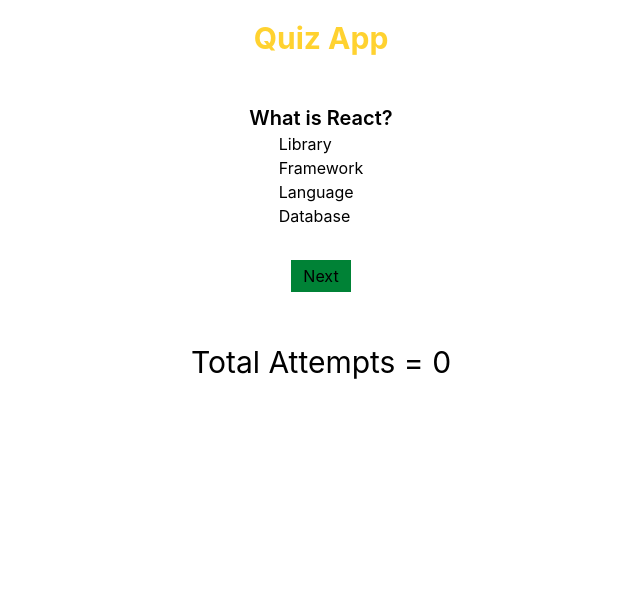
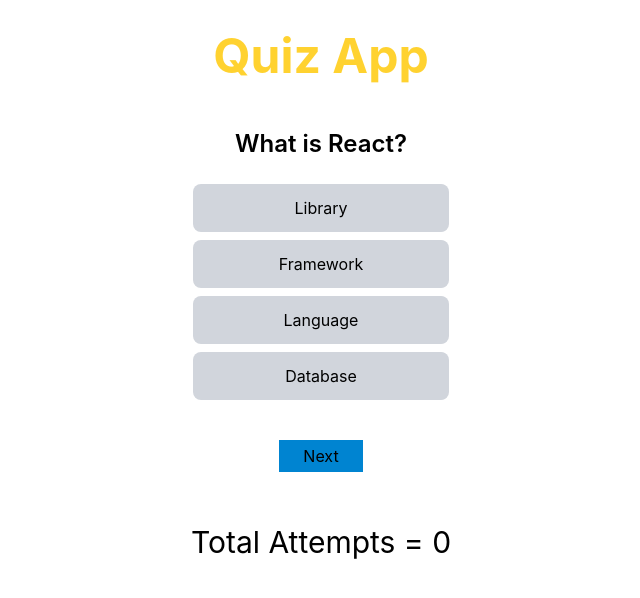
Before and after one commit to AbhayDeveloperr/Quiz-App, a React (Vite) app in the folder Quiz-App/: page / in a window 1280 px wide. Shown: the top 598 px of the page, without its empty margins (319-959 px from the left). Built offline with nearby package versions, Linux system fonts and the light colour scheme.

Commit message:
Better UI in options

```diff
--- a/Quiz-App/src/App.jsx
+++ b/Quiz-App/src/App.jsx
@@ -18,7 +18,6 @@
 
   const handleNext=()=>{
     // Score Banana
-    // console.log(questions.length)
     if(selectedOption===questions[currentQue].answer){
       setScore(score+1)
 
@@ -40,8 +39,8 @@
 
 //check why the currentqueue value is not approaching to 3.
   return (
-    <div className='text-center pt-5'>
-      <h1 className='text-3xl font-bold text-amber-300'>Quiz App</h1>
+    <div className='text-center pt-8'>
+      <h1 className='text-5xl font-bold text-amber-300'>Quiz App</h1>
       <div id="game-over" className='mt-4'>
         {isFinished && (
           <p className="text-red-700 inline bg-red-300 px-4 py-2">
@@ -50,7 +49,7 @@
         )}
       </div>
     <div className={` ${maxAttempt? 'hidden' : 'block'}`}>
-      <h2 className='pt-8 font-semibold text-xl text-center'>
+      <h2 className='pt-8 pb-4 font-semibold text-2xl text-center'>
         {questions[currentQue].question}
       </h2>
       <div className=' flex justify-center items-center'>
@@ -58,9 +57,9 @@
             {questions[currentQue].options.map((option)=>(
               <button onClick={()=>{
                 setSelectedOption(option)
-              }} className='block cursor-pointer'>{option}</button>
+              }} className= {`block w-64 py-3 my-2 rounded-lg transition-all duration-300 hover:scale-105 active:scale-95 ${selectedOption==option? "bg-green-600 text-white" : "bg-gray-300 hover:bg-gray-400"}`}>{option}</button>
             ))}
-            <button onClick={handleNext} className={`bg-green-700 px-3 py-1 my-8 active:scale-95 ${maxAttempt? 'cursor-not-allowed' : 'cursor-pointer'}`}>{currentQue === questions.length - 1 ? "Submit" : "Next"}</button>
+            <button onClick={handleNext} className={`bg-sky-600 px-6 py-1 my-8 hover:scale-105 active:scale-95 ${maxAttempt? 'cursor-not-allowed' : 'cursor-pointer'}`}>{currentQue === questions.length - 1 ? "Submit" : "Next"}</button>
         </div>
       </div>
     </div>
```
